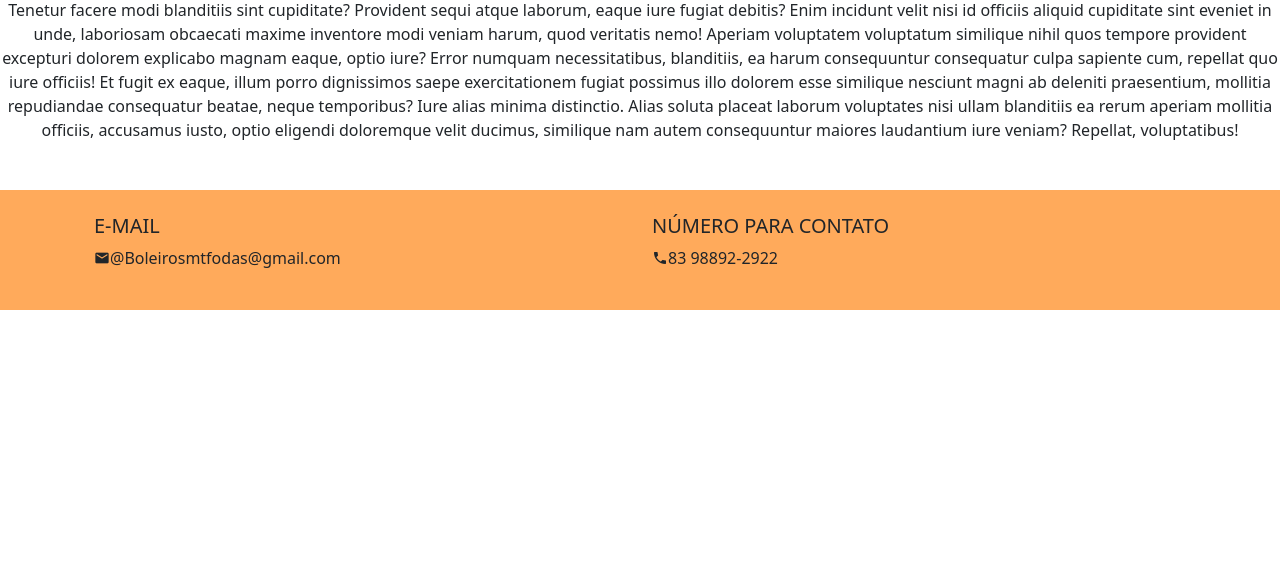
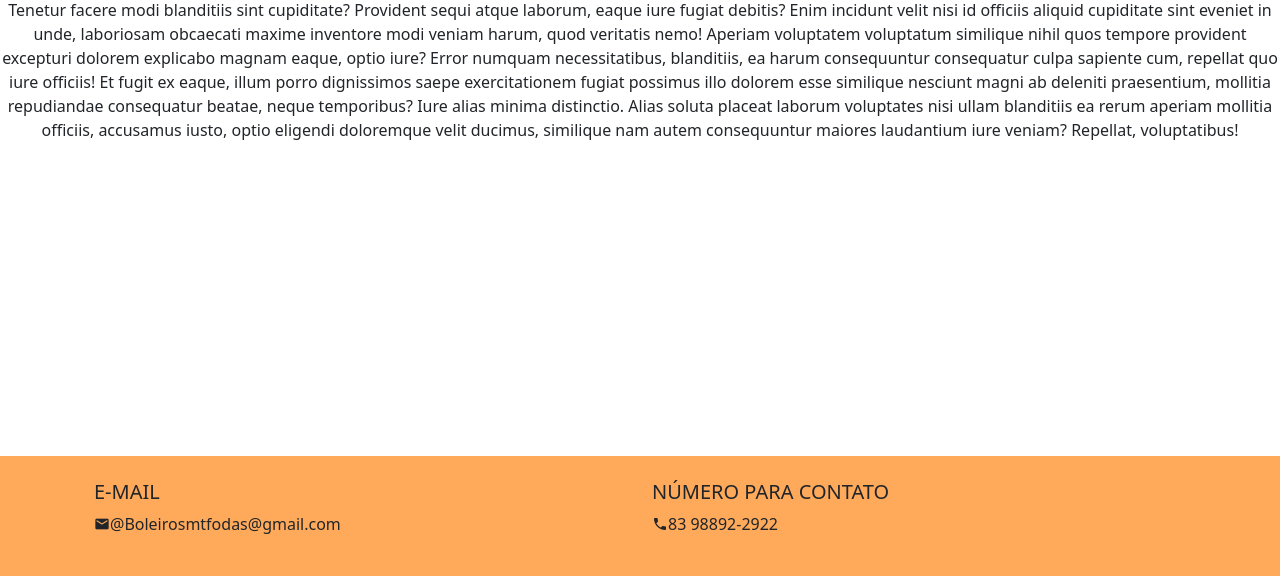
Before and after one commit to OmanoRH/Projeto-I, a PHP site: page /aboutUs.php in a window 1280 px wide. Shown: the part 224-800 px from the top of the page. Run offline with PHP 8.4, Linux system fonts and the light colour scheme.

Commit message:
footer fixado

```diff
--- a/aboutUs.php
+++ b/aboutUs.php
@@ -21,21 +21,27 @@
 <!-- Barra de Navegação -->
   <?php
     require("barra-de-navegacao.php");
-
   ?>
+  <div>
 
     <h1 class="mt-5"> Sobre Nós </h1>
-
-    <p style="margin-bottom: 20px;">Lorem ipsum dolor sit amet consectetur adipisicing elit. Nam ipsa exercitationem aperiam voluptas laborum praesentium error in nulla, non cumque corrupti vel hic sunt. Tenetur facere modi blanditiis sint cupiditate?
+    <p>Lorem ipsum dolor sit amet consectetur adipisicing elit. Nam ipsa exercitationem aperiam voluptas laborum praesentium error in nulla, non cumque corrupti vel hic sunt. Tenetur facere modi blanditiis sint cupiditate?
     Provident sequi atque laborum, eaque iure fugiat debitis? Enim incidunt velit nisi id officiis aliquid cupiditate sint eveniet in unde, laboriosam obcaecati maxime inventore modi veniam harum, quod veritatis nemo!
     Aperiam voluptatem voluptatum similique nihil quos tempore provident excepturi dolorem explicabo magnam eaque, optio iure? Error numquam necessitatibus, blanditiis, ea harum consequuntur consequatur culpa sapiente cum, repellat quo iure officiis!
     Et fugit ex eaque, illum porro dignissimos saepe exercitationem fugiat possimus illo dolorem esse similique nesciunt magni ab deleniti praesentium, mollitia repudiandae consequatur beatae, neque temporibus? Iure alias minima distinctio.
     Alias soluta placeat laborum voluptates nisi ullam blanditiis ea rerum aperiam mollitia officiis, accusamus iusto, optio eligendi doloremque velit ducimus, similique nam autem consequuntur maiores laudantium iure veniam? Repellat, voluptatibus!</p>
+
+  </div>
+
     <!-- Rodapé do Site  -->
+  <div style="position: fixed; bottom: 0; width: 100%;">
 
     <?php
       require ("rodape.php");
     ?>
+
+  </div>
+
 
 
 
```
Lines whose indentation alone changed are shown as unchanged.
